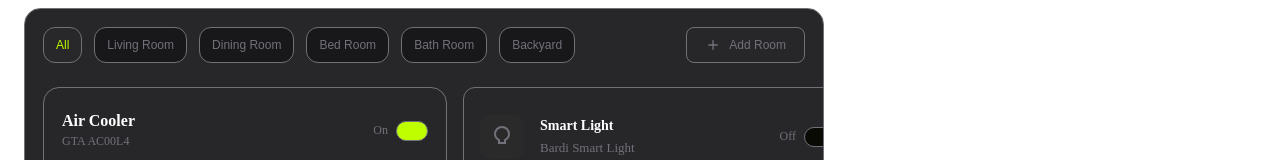
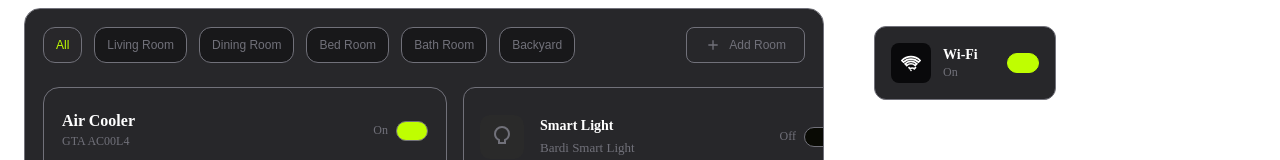
Before and after one commit to Jasper-Cheng/iot-web, a Vue app: page /home in a window 1280 px wide. Shown: the top 160 px of the page. Built offline with nearby package versions, Linux system fonts and the light colour scheme; sample sign-in values are in the browser's storage.

Commit message:
添加wifi模块

```diff
--- a/src/views/Home.vue
+++ b/src/views/Home.vue
@@ -53,6 +53,13 @@
           <AirPurifierCard />
         </div>
       </div>
+
+      <!-- 右侧内容区域 -->
+      <div class="right-section">
+        <div class="wifi-container">
+          <WiFiCard />
+        </div>
+      </div>
     </div>
   </div>
 </template>
@@ -70,6 +77,7 @@ import SmartLightCard from '../widgets/SmartLightCard.vue'
 import SmartTvCard from '../widgets/SmartTvCard.vue'
 import FallDetectionCard from '../widgets/FallDetectionCard.vue'
 import SmartSocketCard from '../widgets/SmartSocketCard.vue'
+import WiFiCard from '../widgets/WiFiCard.vue'
 
 // =========================
 // Room navigation data/state
@@ -203,6 +211,22 @@ const setActiveRoom = (roomId) => {
   display: none; /* Chrome, Safari and Opera */
 }
 
+/* =========================
+   Right section container
+   ========================= */
+.right-section {
+  display: flex;
+  flex-direction: column;
+  gap: 24px;
+  padding: 18px;
+}
+
+.wifi-container {
+  width: 50%;
+  display: flex;
+  flex-direction: column;
+}
+
 .room-content {
   display: grid;
   grid-template-columns: repeat(2, 1fr); /* 两列 */
--- /dev/null
+++ b/src/widgets/WiFiCard.vue
@@ -0,0 +1,129 @@
+<template>
+  <div class="wifi-card">
+    <div class="wifi-icon">
+      <svg viewBox="0 0 24 24" fill="none" xmlns="http://www.w3.org/2000/svg">
+        <path d="M1 9l2 2c4.97-4.97 13.03-4.97 18 0l2-2C16.93 2.93 7.07 2.93 1 9z" stroke="currentColor" stroke-width="2" fill="none"/>
+        <path d="M5 13l2 2c2.76-2.76 7.24-2.76 10 0l2-2C15.14 9.14 8.87 9.14 5 13z" stroke="currentColor" stroke-width="2" fill="none"/>
+        <path d="M9 17l2 2c1.33-1.33 3.67-1.33 5 0l2-2" stroke="currentColor" stroke-width="2" fill="none"/>
+        <circle cx="12" cy="21" r="1" fill="currentColor"/>
+      </svg>
+    </div>
+    <div class="wifi-info">
+      <h4>Wi-Fi</h4>
+      <p>{{ wifiStatus ? 'On' : 'Off' }}</p>
+    </div>
+    <div class="wifi-switch">
+      <div
+        :class="['switch-button', { active: wifiStatus }]"
+        @click="toggleWiFi"
+      ></div>
+    </div>
+  </div>
+</template>
+
+<script setup>
+import { ref } from 'vue'
+
+// WiFi状态
+const wifiStatus = ref(true)
+
+// 切换WiFi状态
+const toggleWiFi = () => {
+  wifiStatus.value = !wifiStatus.value
+}
+</script>
+
+<style scoped>
+@import '../styles/colors.css';
+
+.wifi-card {
+  background: var(--color-bg-card);
+  border: 1px solid var(--color-border);
+  border-radius: 12px;
+  padding: 16px;
+  display: flex;
+  align-items: center;
+  gap: 12px;
+  transition: all 0.3s ease;
+}
+
+.wifi-card:hover {
+  border-color: var(--color-primary);
+  box-shadow: 0 2px 8px var(--color-shadow-light);
+}
+
+.wifi-icon {
+  width: 40px;
+  height: 40px;
+  background: var(--color-bg-secondary);
+  border-radius: 8px;
+  display: flex;
+  align-items: center;
+  justify-content: center;
+  flex-shrink: 0;
+}
+
+.wifi-icon svg {
+  width: 20px;
+  height: 20px;
+  color: var(--color-text-primary);
+}
+
+.wifi-info {
+  flex: 1;
+  display: flex;
+  flex-direction: column;
+  gap: 2px;
+}
+
+.wifi-info h4 {
+  margin: 0;
+  font-size: 14px;
+  font-weight: 600;
+  color: var(--color-text-primary);
+}
+
+.wifi-info p {
+  margin: 0;
+  font-size: 12px;
+  color: var(--color-text-secondary);
+}
+
+.wifi-switch {
+  display: flex;
+  align-items: center;
+  gap: 8px;
+}
+
+.switch-button {
+  width: 32px;
+  height: 20px;
+  background: var(--color-switch-indicator);
+  border: 1px solid var(--color-border);
+  border-radius: 10px;
+  position: relative;
+  cursor: pointer;
+  transition: all 0.3s ease;
+}
+
+.switch-button.active {
+  background: var(--color-primary);
+  border-color: var(--color-primary);
+}
+
+.switch-button::after {
+  content: '';
+  position: absolute;
+  top: 2px;
+  left: 2px;
+  width: 14px;
+  height: 14px;
+  background: var(--color-switch-indicator-active);
+  border-radius: 50%;
+  transition: all 0.3s ease;
+}
+
+.switch-button.active::after {
+  left: 16px;
+}
+</style>
```
